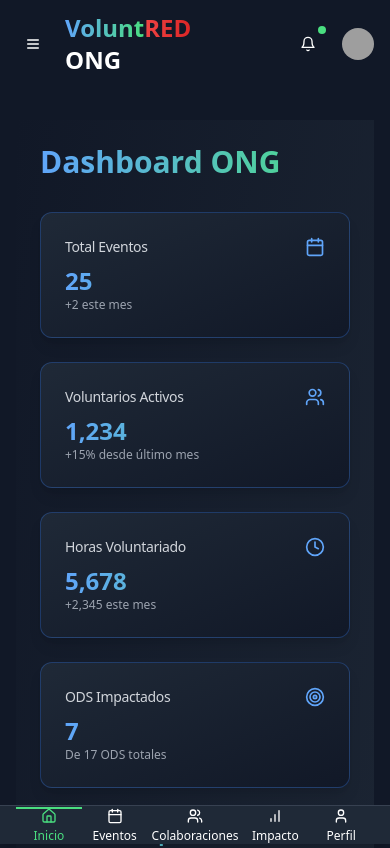
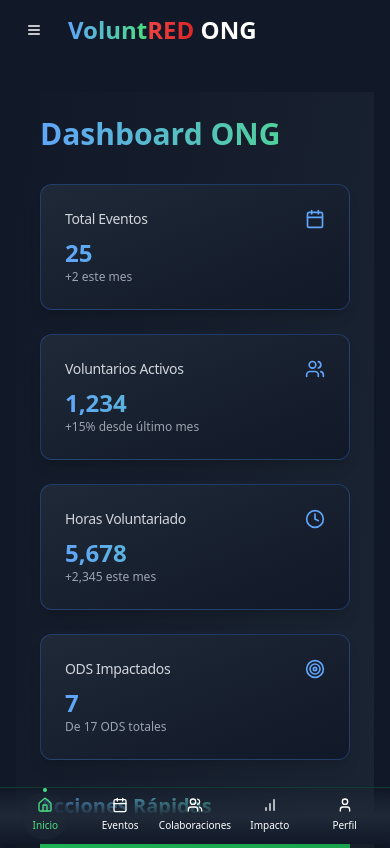
Before and after one commit to MarioB19/voluntred_prototype_web, a Next.js app: page /home/ngo in a window 390 px wide. Shown: the top 848 px of the page. Built offline with nearby package versions, Linux system fonts and the light colour scheme; grey boxes are pictures that could not be loaded.

Commit message:
improve design for navbar lower for ngo

```diff
--- a/src/app/home/ngo/page.tsx
+++ b/src/app/home/ngo/page.tsx
@@ -2,12 +2,13 @@
 
 import React, { useState, useEffect } from "react"
 import { motion, AnimatePresence } from "framer-motion"
-import { Home, Calendar, User, Menu, Bell, X, LogOut, FileText, BarChart, Users } from "lucide-react"
+import { Home, Calendar, User, Menu, Bell, X, LogOut, FileText, BarChart, Users, Search } from "lucide-react"
 import { Button } from "@/components/ui/button"
 import { Sheet, SheetContent, SheetTrigger } from "@/components/ui/sheet"
 import { ScrollArea } from "@/components/ui/scroll-area"
 import { Avatar, AvatarFallback, AvatarImage } from "@/components/ui/avatar"
 import { DropdownMenu, DropdownMenuContent, DropdownMenuItem, DropdownMenuTrigger } from "@/components/ui/dropdown-menu"
+import { Input } from "@/components/ui/input"
 
 import NGODashboard from "@/components/ngo/Dashboard"
 import NGOEventManagement from "@/components/ngo/Events/NGOEventMagment"
@@ -78,8 +79,9 @@ export default function NGOHomePage() {
 
   return (
     <div className="flex flex-col min-h-screen bg-gray-900 text-white">
-      <header className={`sticky top-0 z-50 transition-all duration-300 ${isScrolled ? 'bg-gray-900/80 backdrop-blur-sm shadow-md' : 'bg-gray-900'}`}>
-        <div className="container mx-auto px-4 py-3 flex justify-between items-center">
+      <header className={`sticky top-0 z-50 transition-all duration-300 ${isScrolled ? 'bg-gray-900/95 backdrop-blur-sm shadow-lg' : 'bg-transparent'}`}>
+        <div className="container mx-auto px-4 py-3">
+          <div className="flex justify-between items-center">
             <div className="flex items-center space-x-4">
               <Sheet>
                 <SheetTrigger asChild>
@@ -115,21 +117,24 @@ export default function NGOHomePage() {
                   </nav>
                 </SheetContent>
               </Sheet>
-            <h1 className="text-2xl font-bold">
+              <motion.h1
+                className="text-2xl font-bold"
+                initial={{ opacity: 0, y: -20 }}
+                animate={{ opacity: 1, y: 0 }}
+                transition={{ duration: 0.5 }}
+              >
                 <span className="bg-gradient-to-r from-blue-400 to-green-400 bg-clip-text text-transparent">Volunt</span>
                 <span className="bg-gradient-to-r from-red-500 to-red-600 bg-clip-text text-transparent">RED</span>
                 <span className="text-white"> ONG</span>
-            </h1>
+              </motion.h1>
             </div>
-          <div className="flex items-center space-x-4">
+            <div className="hidden md:flex items-center space-x-4">
+
               <Button
                 variant="ghost"
                 size="icon"
-              className="text-white hover:text-green-400"
+                className="text-white hover:text-green-400 relative"
               >
-
-            </Button>
-            <Button variant="ghost" size="icon" className="relative text-white hover:text-green-400">
                 <Bell className="h-6 w-6" />
                 <span className="absolute top-0 right-0 h-2 w-2 bg-green-400 rounded-full" />
               </Button>
@@ -161,6 +166,7 @@ export default function NGOHomePage() {
               </DropdownMenu>
             </div>
           </div>
+        </div>
       </header>
 
       <main className="flex-grow container mx-auto px-4 py-8">
@@ -178,34 +184,48 @@ export default function NGOHomePage() {
         </AnimatePresence>
       </main>
 
-      <nav className="sticky bottom-0 bg-gray-800 border-t border-gray-700 shadow-lg">
-        <div className="container mx-auto px-4">
-          <ul className="flex justify-around">
+      <motion.nav
+        className="sticky bottom-0 bg-gradient-to-t from-gray-900 via-gray-800 to-transparent border-t border-green-500/20 shadow-lg"
+        initial={{ y: 100 }}
+        animate={{ y: 0 }}
+        transition={{ type: "spring", stiffness: 260, damping: 20 }}
+      >
+        <div className="container mx-auto px-2 py-1">
+          <ul className="flex justify-around items-center">
             {navItems.map((item) => (
-              <li key={item.id} className="flex-1">
+              <li key={item.id} className="relative">
                 <Button
                   variant="ghost"
-                  className={`w-full py-3 px-1 rounded-none ${
+                  className={`w-12 h-12 rounded-full flex flex-col items-center justify-center transition-all duration-300 ${
                     activePage === item.id
-                      ? "text-green-400 border-t-2 border-green-400"
-                      : "text-white hover:text-green-400"
+                      ? "text-green-400 bg-gray-800/50 shadow-inner"
+                      : "text-white hover:text-green-400 hover:bg-gray-800/30"
                   }`}
                   onClick={() => handleNavigation(item.id as PageKey)}
+                  aria-label={item.label}
                 >
                   <motion.div
                     className="flex flex-col items-center"
                     whileHover={{ scale: 1.1 }}
                     whileTap={{ scale: 0.9 }}
                   >
-                    <item.icon className="h-5 w-5 mb-1" />
-                    <span className="text-xs">{item.label}</span>
+                    <item.icon className="h-5 w-5" />
+                    <span className="text-[10px] font-medium mt-0.5">{item.label}</span>
                   </motion.div>
                 </Button>
+                {activePage === item.id && (
+                  <motion.div
+                    className="absolute -top-1 left-1/2 w-1 h-1 bg-green-400 rounded-full"
+                    layoutId="activeTab"
+                    initial={{ x: "-50%" }}
+                    transition={{ type: "spring", stiffness: 380, damping: 30 }}
+                  />
+                )}
               </li>
             ))}
           </ul>
         </div>
-      </nav>
+      </motion.nav>
     </div>
   )
 }
```
Lines whose indentation alone changed are shown as unchanged.
